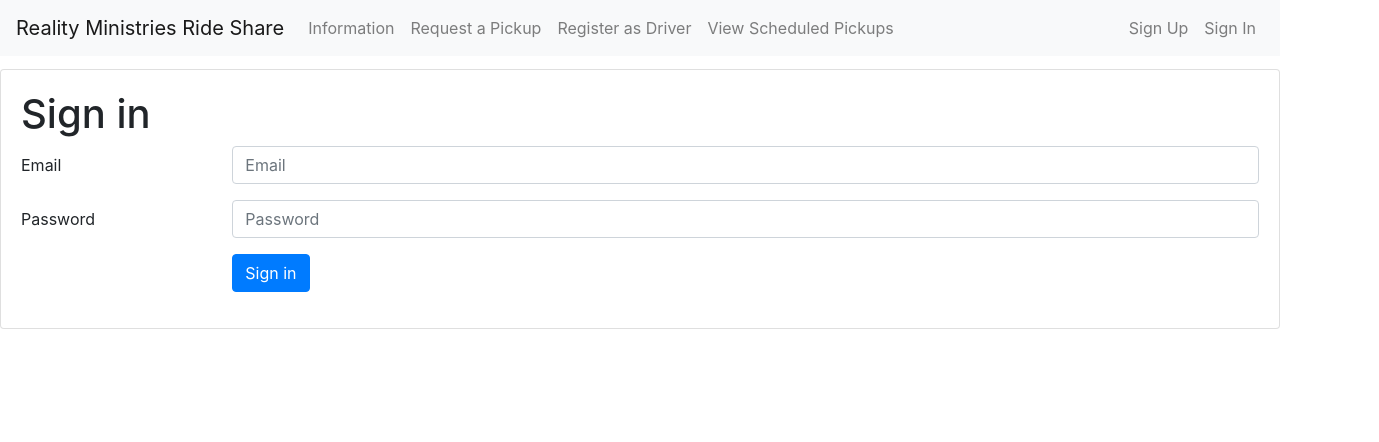
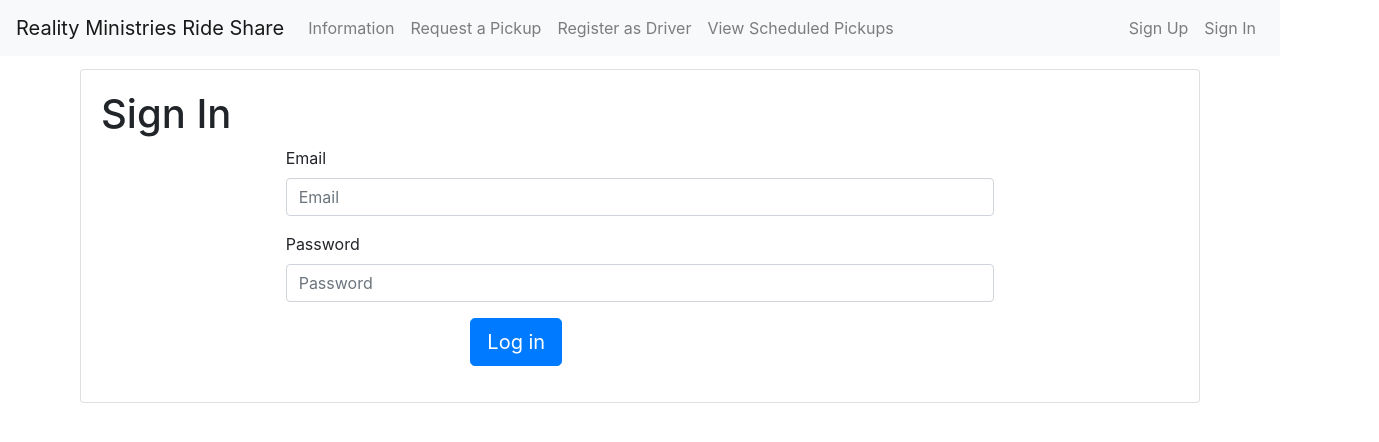
Before and after one commit to CandyKan3/DukeHack4, a React (Create React App) app in the folder dukehack/: page /signin in a window 1280 px wide. Shown: the top 442 px of the page, 1379 px wide, since content can reach past the window. Built offline with nearby package versions, Linux system fonts and the light colour scheme; what google-maps-react would draw is missing.

Commit message:
Standardized log ins

```diff
--- a/dukehack/src/components/signIn.jsx
+++ b/dukehack/src/components/signIn.jsx
@@ -28,31 +28,34 @@ class SignIn extends React.Component {
          }
     return (
       <div>
-      <Card style = {{ width: '80rem', margin: '0 auto',marginTop: '.8rem', float: 'none', }}>
+      <Card style = {{ width: '70rem', margin: '0 auto',marginTop: '.8rem', float: 'none', }}>
 
       <Card.Body>
       <Form onSubmit={this.handleSubmit}>
-        <h1>Sign in</h1>
+        <h1>Sign In</h1>
         <Form.Group as={Row} controlId="formHorizontalEmail">
           <Form.Label column sm={2}>
-            Email
+
           </Form.Label>
-          <Col sm={10}>
+          <Col sm={8}>
+          <Form.Label>Email</Form.Label>
             <Form.Control type="email" placeholder="Email"  value={this.state.name} onChange={ e => this.setState({ name : e.target.value }) } />
           </Col>
         </Form.Group>
 
         <Form.Group as={Row} controlId="formHorizontalPassword">
           <Form.Label column sm={2}>
-            Password
+
           </Form.Label>
-          <Col sm={10}>
-            <Form.Control type="password" placeholder="Password" minLength="6" value={this.state.password} onChange={ e => this.setState({ password : e.target.value }) }/>
+
+          <Col sm={8}>
+          <Form.Label>Password</Form.Label>
+            <Form.Control type="password" placeholder="Password"   value={this.state.password} onChange={ e => this.setState({ password : e.target.value }) }/>
           </Col>
               </Form.Group>
         <Form.Group as={Row}>
-          <Col sm={{ span: 10, offset: 2 }}>
-            <Button type="submit">Sign in</Button>
+          <Col sm={{ span: 10, offset: 4}}>
+            <Button size = "lg" type="submit">Log in</Button>
           </Col>
         </Form.Group>
       </Form>
--- a/dukehack/src/components/signUp.jsx
+++ b/dukehack/src/components/signUp.jsx
@@ -28,7 +28,7 @@ class SignUp extends React.Component {
          }
     return (
       <div>
-      <Card style = {{ width: '25rem', margin: '0 auto',marginTop: '.8rem', float: 'none', }} >
+      <Card style = {{ width: '70em', margin: '0 auto',marginTop: '.8rem', float: 'none', }} >
 
       <Card.Body>
       <Form onSubmit={this.handleSubmit}>
```
